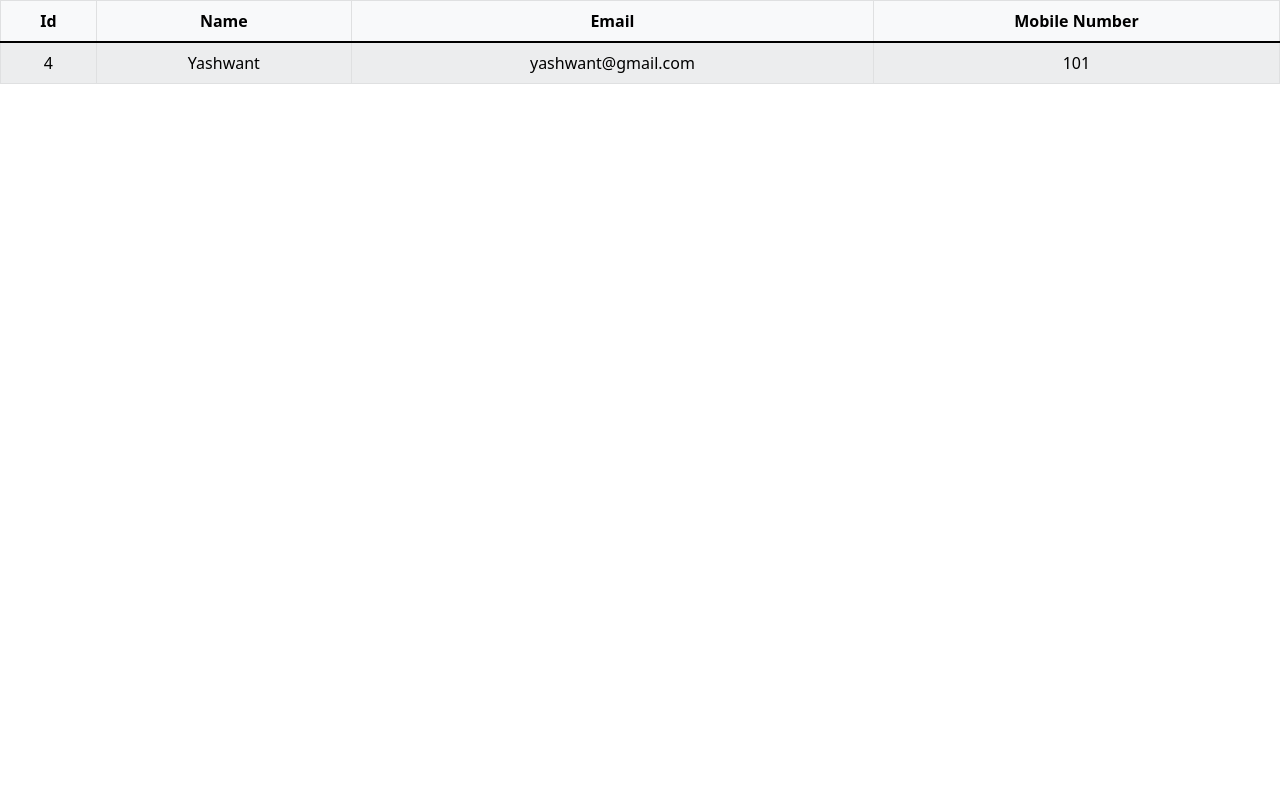
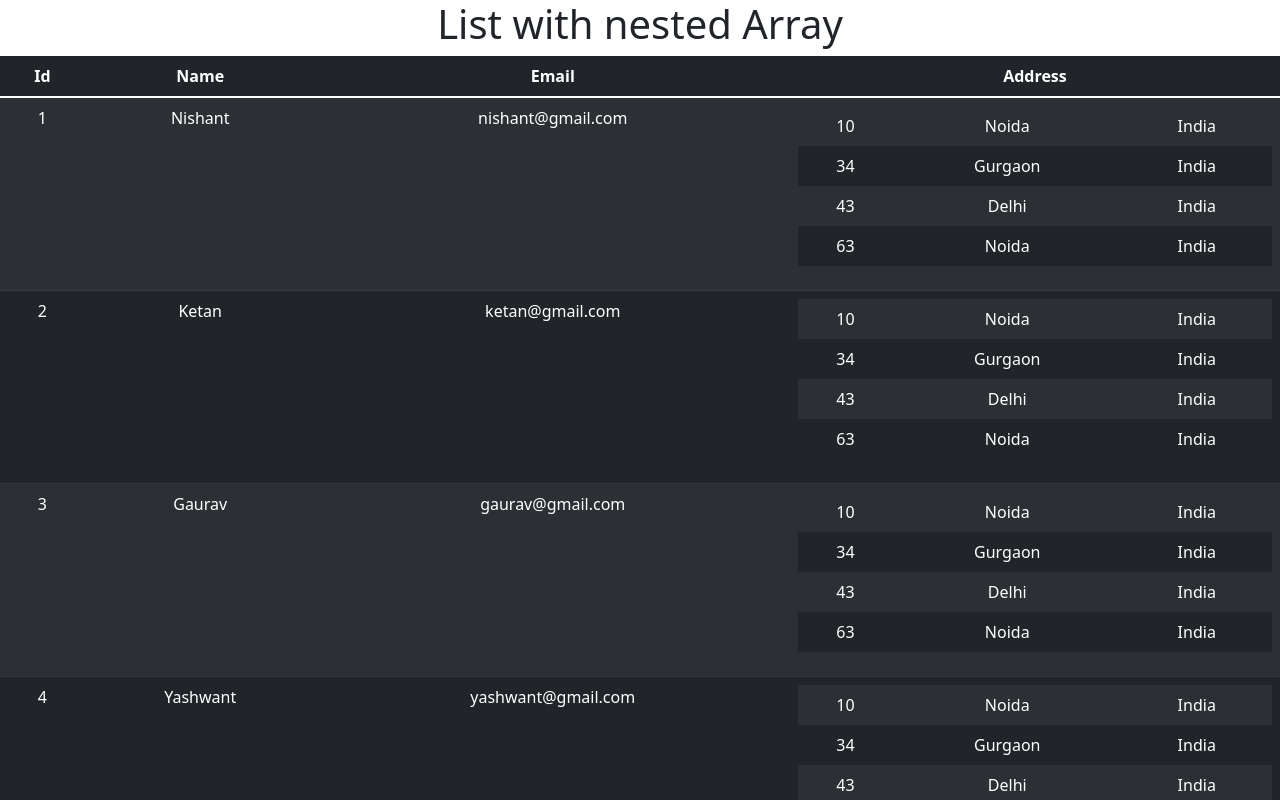
Before and after one commit to fhabhishektiwari/blog, a React (Create React App) app: page / in a window 1280 px wide. Shown: the top 800 px of the page. Built offline with nearby package versions, Linux system fonts and the light colour scheme.

Commit message:
added Nested list in reactjs

```diff
--- a/src/App.js
+++ b/src/App.js
@@ -1,43 +1,97 @@
 // import logo from './logo.svg';
 import './App.css';
 import * as React from 'react';
-import {Table} from 'react-bootstrap'
+import { Table } from 'react-bootstrap'
 import 'bootstrap/dist/css/bootstrap.min.css';
 
 const App = () => {
   const users = [
-    { name: 'Nishant', email: 'nishant@gmail.com', mobileno: '111' },
-    { name: 'Ketan', email: 'ketan@gmail.com', mobileno: '111' },
-    { name: 'Gaurav', email: 'gaurav@gmail.com', mobileno: '111' },
-    { name: 'Yashwant', email: 'yashwant@gmail.com', mobileno: '101' },
-    { name: 'Ankur', email: 'ankur@gmail.com', mobileno: '111' }
+    {
+      name: 'Nishant', email: 'nishant@gmail.com', address: [
+        { Hn: "10", city: "Noida", country: "India" },
+        { Hn: "34", city: "Gurgaon", country: "India" },
+        { Hn: "43", city: "Delhi", country: "India" },
+        { Hn: "63", city: "Noida", country: "India" }
+      ]
+    },
+    {
+      name: 'Ketan', email: 'ketan@gmail.com', address: [
+        { Hn: "10", city: "Noida", country: "India" },
+        { Hn: "34", city: "Gurgaon", country: "India" },
+        { Hn: "43", city: "Delhi", country: "India" },
+        { Hn: "63", city: "Noida", country: "India" }
+      ]
+    },
+    {
+      name: 'Gaurav', email: 'gaurav@gmail.com', address: [
+        { Hn: "10", city: "Noida", country: "India" },
+        { Hn: "34", city: "Gurgaon", country: "India" },
+        { Hn: "43", city: "Delhi", country: "India" },
+        { Hn: "63", city: "Noida", country: "India" }
+      ]
+    },
+    {
+      name: 'Yashwant', email: 'yashwant@gmail.com', address: [
+        { Hn: "10", city: "Noida", country: "India" },
+        { Hn: "34", city: "Gurgaon", country: "India" },
+        { Hn: "43", city: "Delhi", country: "India" },
+        { Hn: "63", city: "Noida", country: "India" }
+      ]
+    },
+    {
+      name: 'Ankur', email: 'ankur@gmail.com', address: [
+        { Hn: "10", city: "Noida", country: "India" },
+        { Hn: "34", city: "Gurgaon", country: "India" },
+        { Hn: "43", city: "Delhi", country: "India" },
+        { Hn: "63", city: "Noida", country: "India" }
+      ]
+    }
 
   ]
   return (
     <div className='App'>
-      <Table border={1} striped bordered hover variant="light">
+      <h1>List with nested Array</h1>
+
+      <Table variant='dark' striped hover>
         <thead>
           <tr>
             <th>Id</th>
             <th>Name</th>
             <th>Email</th>
-            <th>Mobile Number</th>
+            <th>Address</th>
           </tr>
         </thead>
         <tbody>
-        {
-          users.map((data,key)=>
-          data.mobileno==='101'?
-          <tr key={key}>
-            <td>{key+1}</td>
-            <td>{data.name}</td>
-            <td>{data.email}</td>
-            <td>{data.mobileno}</td>
-          </tr>:null
-          )
-        }
+          {
+            users.map((data, key) => {
+              return <tr key={key}>
+                <td>{key + 1}</td>
+                <td>{data.name}</td>
+                <td>{data.email}</td>
+                <td>
+                  <Table variant='dark' striped hover borderless>
+                    <tbody>
+                  {
+                      data.address.map((ad, key) => {
+                        return <tr key={key} style={{ color: '#fff' }}>
+                          <td>{ad.Hn}</td>
+                          <td>{ad.city}</td>
+                          <td>{ad.country}</td>
+                        </tr>
+                      })
+
+                    }
+                    </tbody>
+                  </Table>
+                </td>
+              </tr>
+            })
+          }
+
         </tbody>
+
       </Table>
+
     </div>
   );
 }
```
